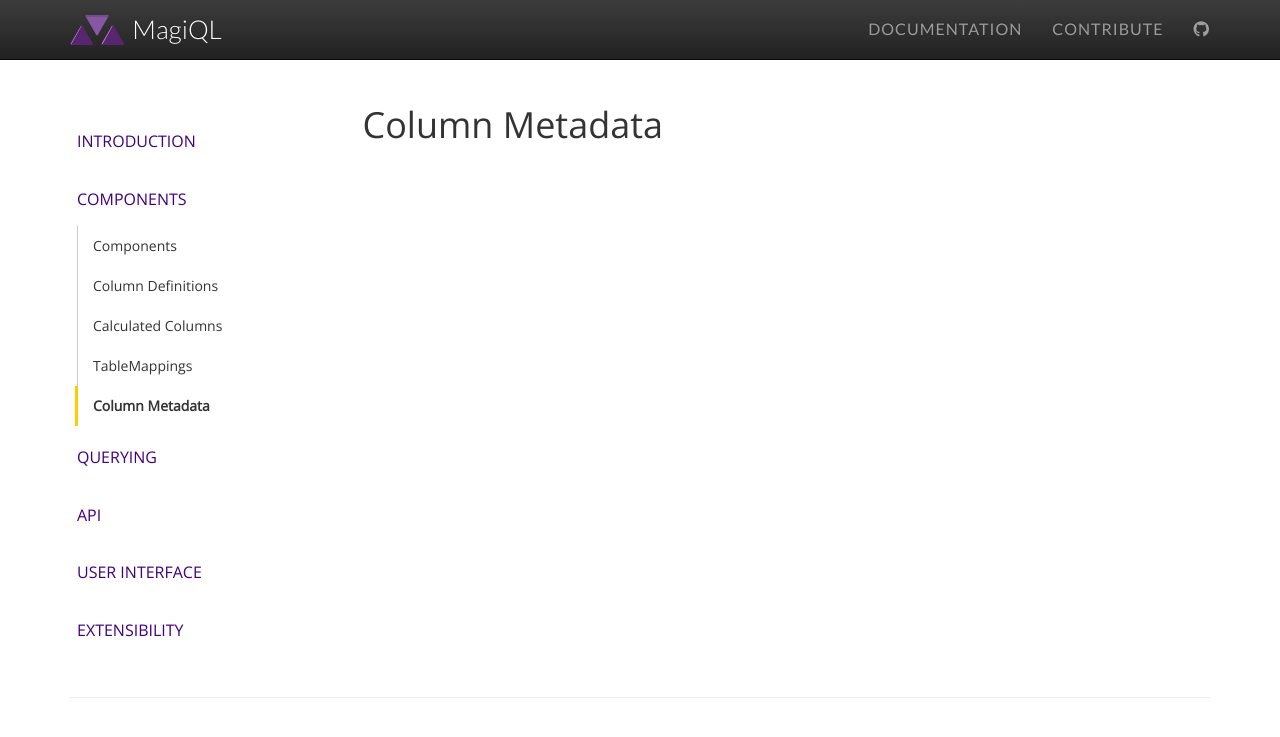
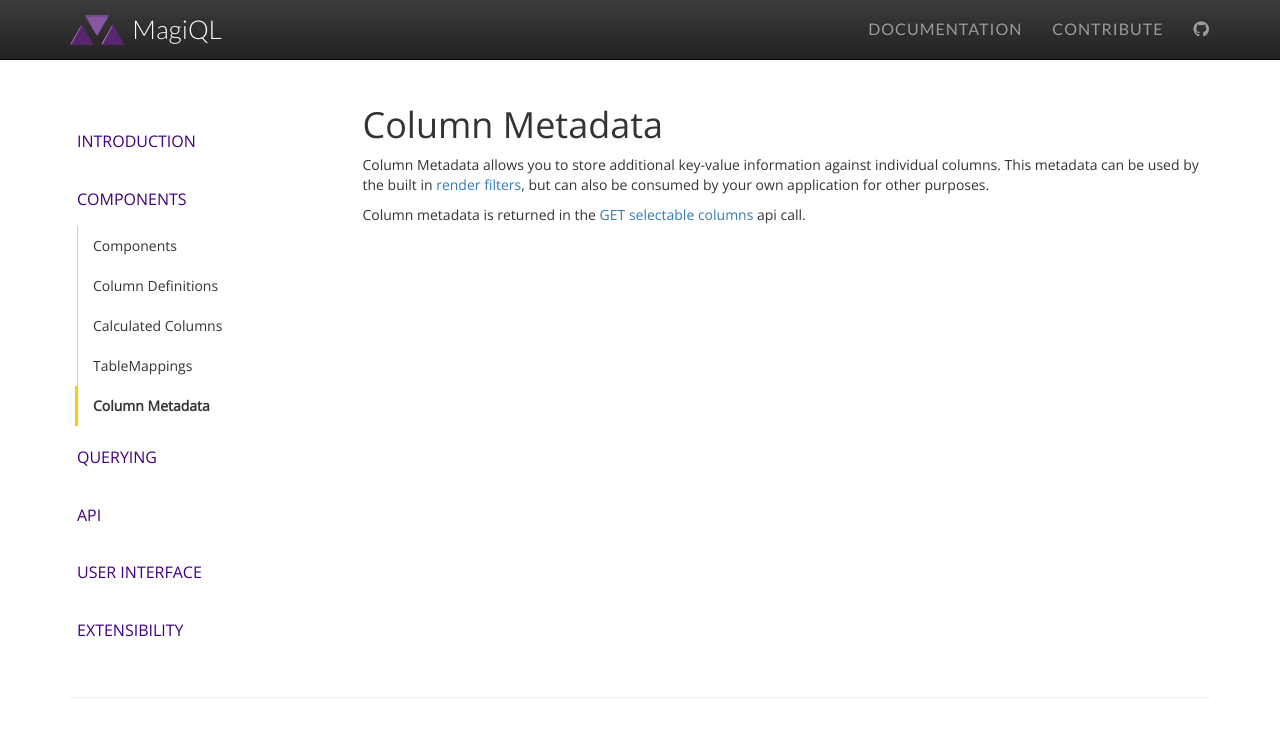
Before and after one commit to MagiQL/magiql.github.io, a Jekyll site: the page built from docs/2-components/204-column-metadata.md, in a window 1280 px wide. Shown: the top 737 px of the page. Built offline with Jekyll 4.4.1, drawn with Linux system fonts in a browser that asks for light colours; nearby versions of some CDN libraries; a script that is not in the unit is left out.

Commit message:
Update 204-column-metadata.md

```diff
--- a/docs/2-components/204-column-metadata.md
+++ b/docs/2-components/204-column-metadata.md
@@ -6,3 +6,7 @@ permalink: docs/components/column-metadata/
 
 Column Metadata
 ===
+
+Column Metadata allows you to store additional key-value information against individual columns. This metadata can be used by the built in [render filters](/docs/extensibility/render-filters/), but can also be consumed by your own application for other purposes.
+
+Column metadata is returned in the [GET selectable columns](/docs/api/columns/#get-selectable-columns) api call.
```
